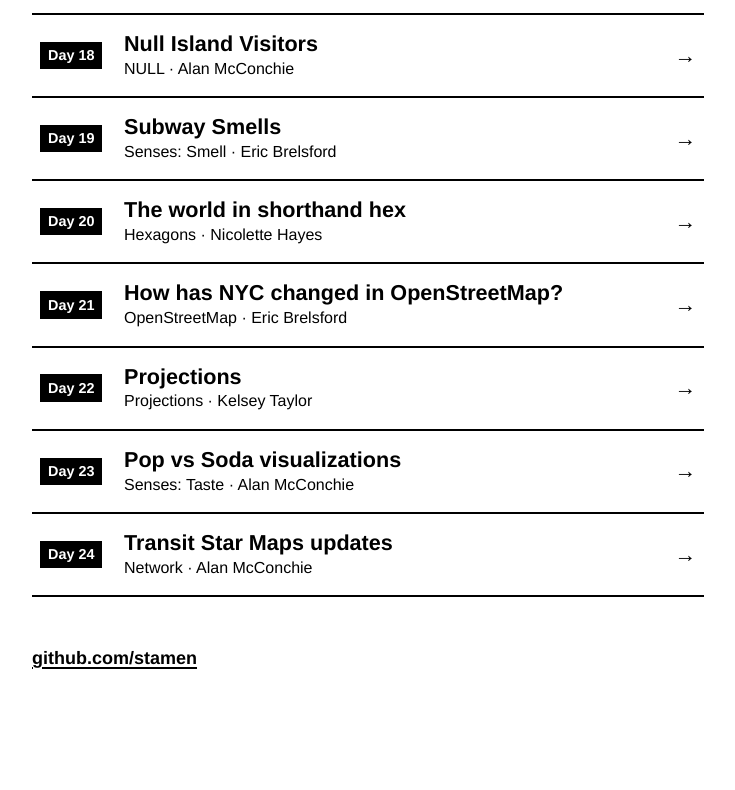
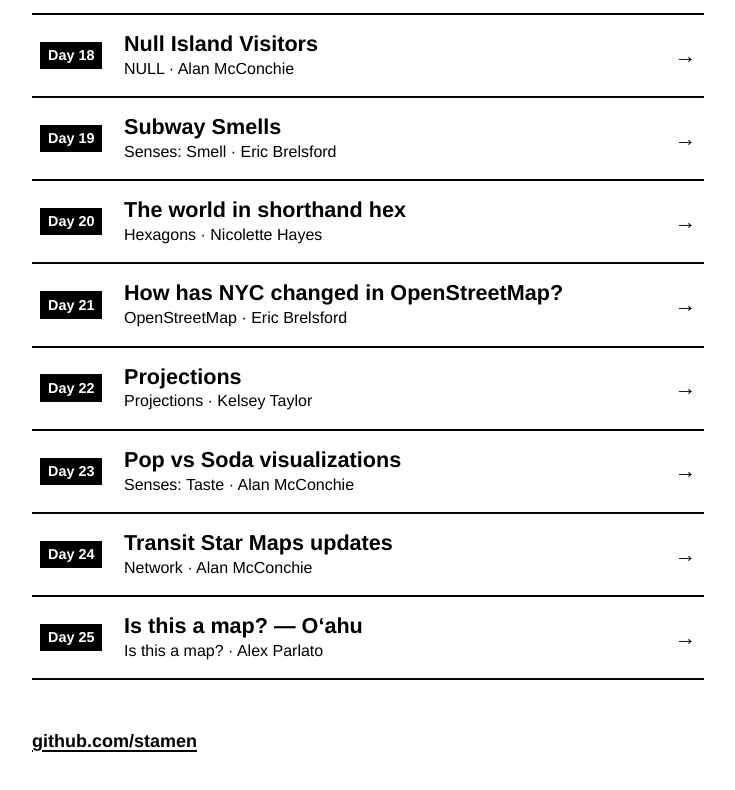
Before and after one commit to stamen/30-day-map-challenge-2026, a plain HTML site: page index.html in a window 1280 px wide. Shown: the part 1782-2572 px from the top of the page, without its empty margins (272-1007 px from the left). Before the commit the page ends 2501 px from the top, so only its background shows below. Drawn offline with Linux system fonts and the light colour scheme.

Commit message:
Add Day 25: Is this a map? — Oʻahu by Alex Parlato
Co-Authored-By: Claude Opus 5.5 <noreply@anthropic.com>
Claude-Session: https://claude.ai/code/session_01JpWq1ijw2ipgVXYhiHY2AH

```diff
--- a/index.html
+++ b/index.html
@@ -147,6 +147,7 @@
       { day: 22, title: "Projections", author: "Kelsey Taylor", url: "https://stamen.github.io/30-day-map-projections/" },
       { day: 23, title: "Pop vs Soda visualizations", author: "Alan McConchie", url: "https://popvssoda.com/" },
       { day: 24, title: "Transit Star Maps updates", author: "Alan McConchie", url: "https://transitstarmaps.com/" },
+      { day: 25, title: "Is this a map? — Oʻahu", author: "Alex Parlato", url: "https://stamen.github.io/30-day-map-is-this-a-map/" },
     ];
     // ───────────────────────────────────────────────────────────────────
 
```
